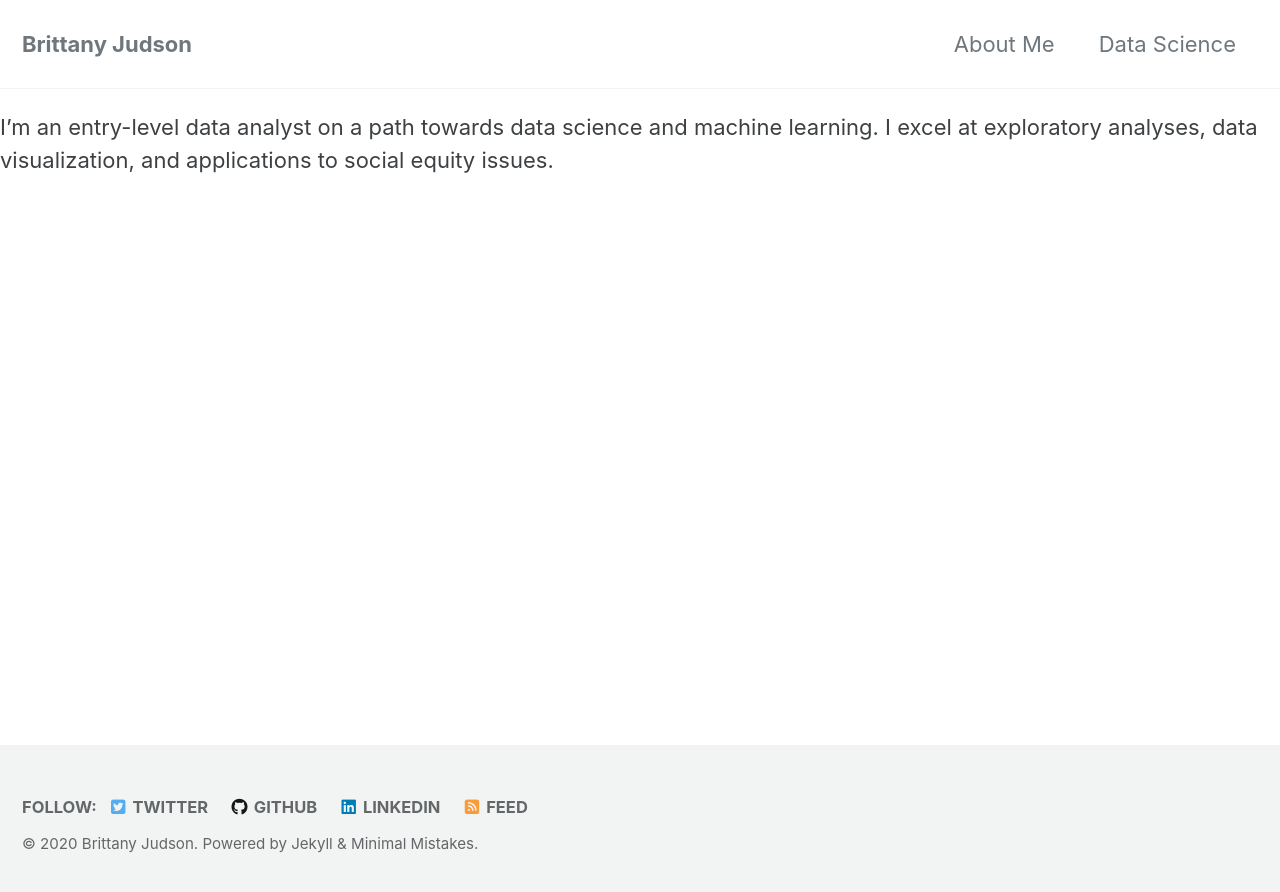
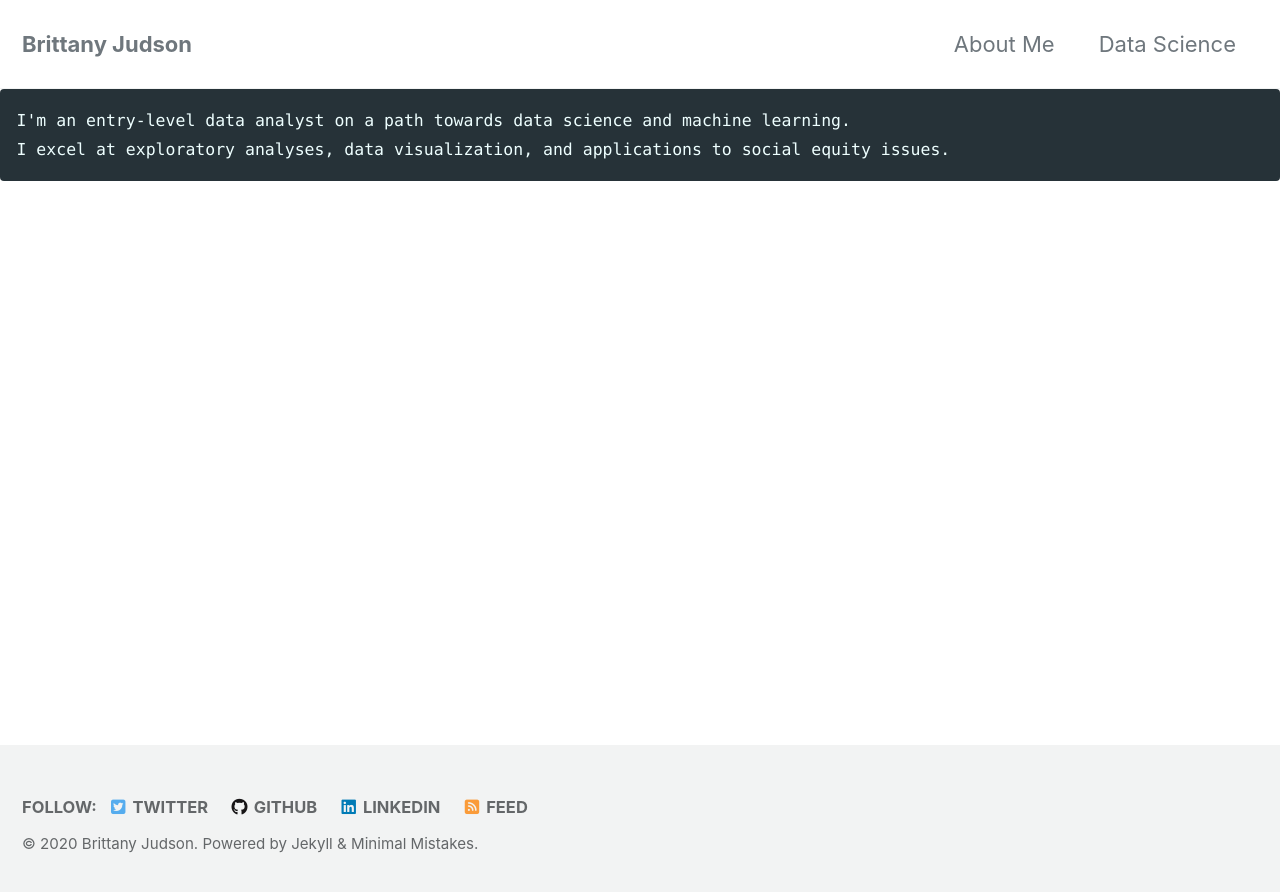
Before and after one commit to britjudson/britjudson.github.io, a Jekyll site: the page built from _pages/about.md, in a window 1280 px wide. Shown: the top 892 px of the page. Built offline with Jekyll 4.4.1, drawn with Linux system fonts in a browser that asks for light colours; cached includes are drawn as plain includes; nearby versions of some CDN libraries; our own code applies the rules of GitHub Pages for plain Markdown files.

Commit message:
changes to site v5

```diff
--- a/_config.yml
+++ b/_config.yml
@@ -96,7 +96,7 @@ analytics:
 # Site Author
 author:
   name             : "Brittany Judson"
-  avatar           : "/images/headshot-sm.jpg" # path of avatar image, e.g. "/assets/images/bio-photo.jpg"
+  avatar           : "/images/headshot.jpg" # path of avatar image, e.g. "/assets/images/bio-photo.jpg"
   bio              : "Young professional well-versed in data science, DEI, and sustainability."
   location         : "Atlanta, GA"
   email            : "brit.e.villarmino@gmail.com"
--- a/_pages/about.md
+++ b/_pages/about.md
@@ -5,4 +5,5 @@ header:
   image: "/image/warren.jpg"
 ---
 
-I'm an entry-level data analyst on a path towards data science and machine learning. I excel at exploratory analyses, data visualization, and applications to social equity issues.
+    I'm an entry-level data analyst on a path towards data science and machine learning.
+    I excel at exploratory analyses, data visualization, and applications to social equity issues.
--- a/index.html
+++ b/index.html
@@ -4,3 +4,5 @@ author_profile: true
 header:
   image: "/images/agnesscott.jpg"
 ---
+
+Welcome to my website!
```
Also changed, not shown: _posts/2020-05-10-energyanalysis.md (+1 -1 lines), images/supermoon.jpg (added), images/warmingstripes.jpg (added).
